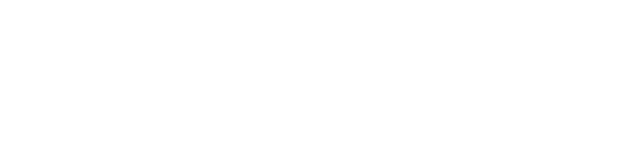
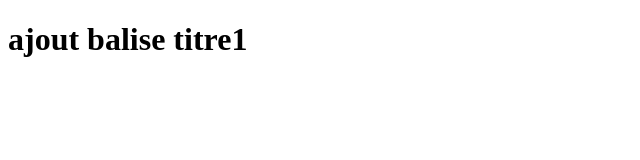
Before and after one commit to nordinemadoui/helloWorld, a plain HTML site: page index.html in a window 1280 px wide. Shown: the whole page, without its empty margins (0-640 px from the left). Drawn offline with Linux system fonts and the light colour scheme.

Commit message:
add <h1>

```diff
--- a/index.html
+++ b/index.html
@@ -6,7 +6,7 @@
 
 </head>
 <body>
-
+  <h1>ajout balise titre1</h1>
 
 
 </body>
```
